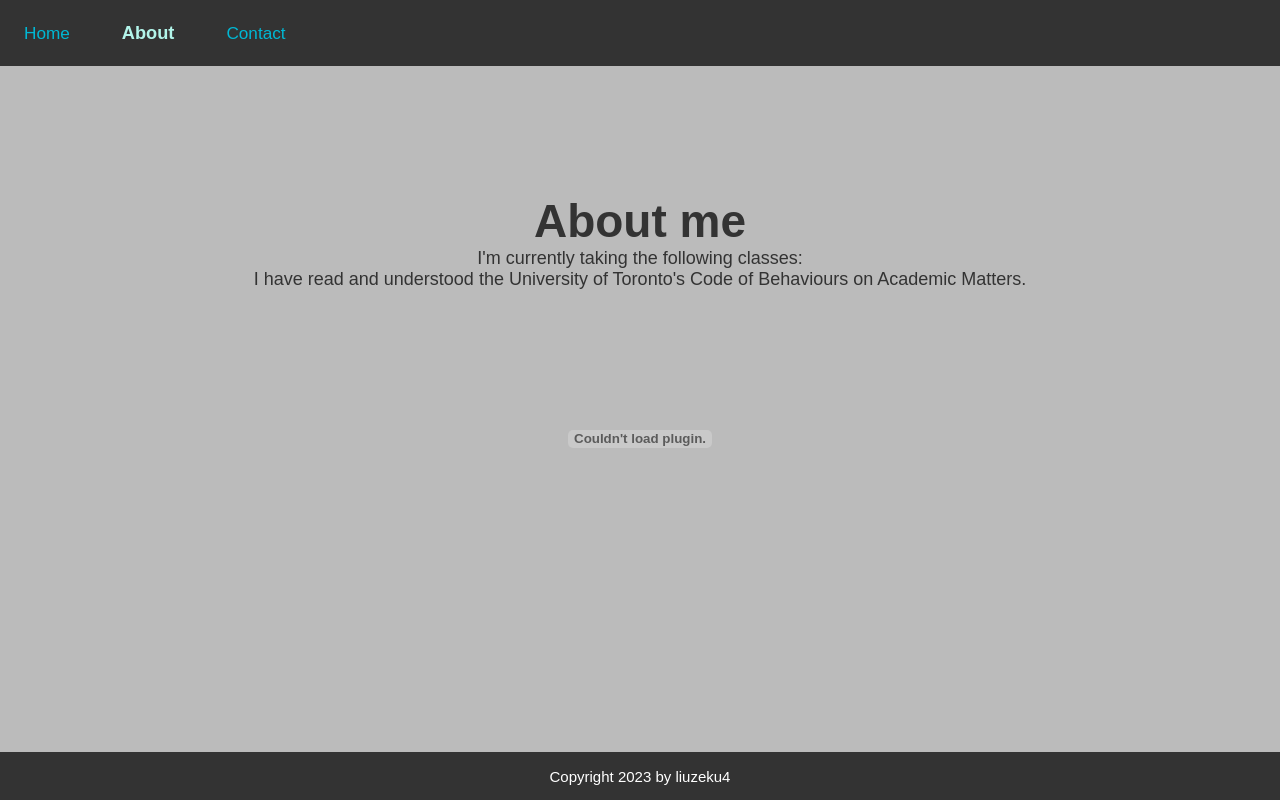
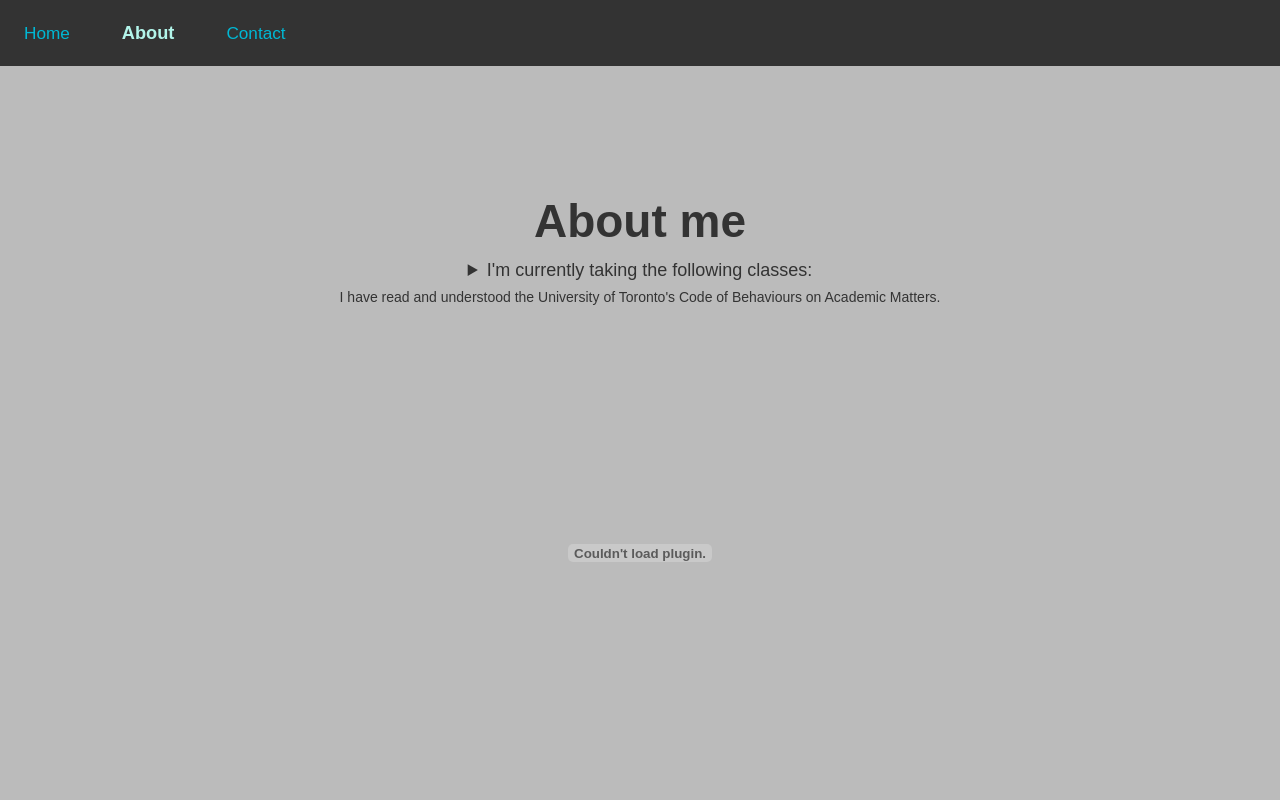
Before and after one commit to vyknight/309-Assignment-1, a plain HTML site: page about.html in a window 1280 px wide. Shown: the top 800 px of the page. Drawn offline with Linux system fonts and the light colour scheme.

Commit message:
Did about.html

```diff
--- a/about.html
+++ b/about.html
@@ -19,12 +19,19 @@
         <div class="content-wrap">
             <div class="main">
                 <h2>About me</h2>
-                <p>I'm currently taking the following classes:</p>
+                <details>
+                    <summary>I'm currently taking the following classes:</summary>
+                    <ul>
+                        <li>CSC301</li>
+                        <li>CSC309</li>
+                        <li>CSC384</li>
+                    </ul>
+                </details>
                 <p class="small-text">I have read and understood the University of Toronto's Code of Behaviours on Academic Matters.</p>
                 <embed src="https://www.cs.toronto.edu/~sunk/Code_of_Behaviour_on_Academic_Matters_July_1_2019.pdf" type="application/pdf">
             </div>
         </div>
-        <footer>
+        <footer class="relative">
             <p class="footer-text">Copyright 2023 by liuzeku4</p>
         </footer>
     </div>
--- a/styles.css
+++ b/styles.css
@@ -23,7 +23,7 @@ header {
 }
 
 footer {
-    width: 100vw;
+    width: 100%;
     height: 3rem;
     position: absolute;
     bottom: 0;
@@ -32,6 +32,11 @@ footer {
     display: flex;
     justify-content: center;
     flex-direction: column;
+    /* margin-top: 128px; */
+}
+
+footer.relative {
+    position: relative;
 }
 
 .footer-text {
@@ -43,7 +48,7 @@ footer {
     font-size: 0.9375rem;
 }
 
-p, h1, h2, h3 {
+p, h1, h2, h3, summary {
     padding-left: 0.5rem;
     padding-right: 0.5rem;
     margin: 0;
@@ -54,6 +59,7 @@ p, h1, h2, h3 {
 h1 {
     font-size: 3rem;
     font-weight: bold;
+    padding-bottom: 1rem;
 }
 
 h2 {
@@ -64,9 +70,10 @@ h2 {
 h3 {
     font-size: 1.5rem;
     font-weight: normal;
+    padding-bottom: 1rem;
 }
 
-p {
+p, summary {
     font-size: 1.125rem;
 }
 
@@ -104,8 +111,10 @@ a {
     display: flex;
     justify-content: center;
     flex-direction: column;
-    height: 24.5625rem;
-    padding-top: 128px;
+    /* min-height: 85vh; */
+    margin-top: 128px;
+    margin-bottom: 128px;
+    box-sizing: border-box;
 }
 
 .main > * {
@@ -119,6 +128,7 @@ a {
     width: 200px;
     height: 200px;
     border-radius: 100px;
+    margin-bottom: 2rem;
 }
 
 button {
@@ -146,3 +156,29 @@ embed {
     width: 45rem;
     height: 60vh;
 }
+
+summary {
+    margin-top: 0.75rem;
+    color: #333;
+    font-size: 1.125rem;
+}
+
+ul {
+    padding: 0;
+    margin-top: 1rem;
+}
+
+li {
+    color: #333;
+    padding: 0.5rem;
+    /* display: inline-block; */
+    /* margin-right: 10px; */
+    font-family: sans-serif;
+    font-size: 1.1875rem;
+}
+
+.small-text {
+    padding: 0.5rem;
+    color: #333;
+    font-size: 0.875rem;
+}
```
Also changed, not shown: index.html (+1 -1 lines).
